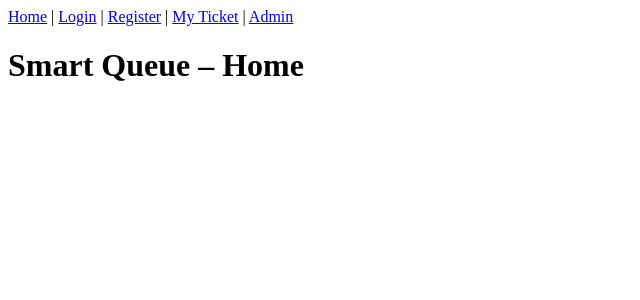
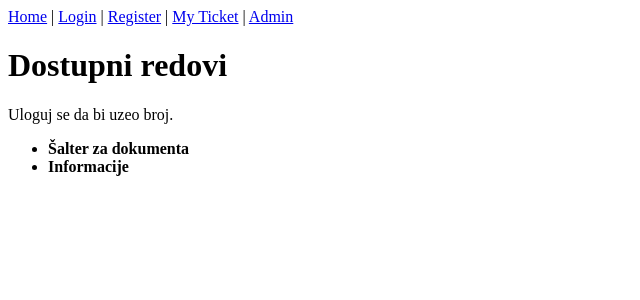
Before and after one commit to Singidunum64/Smart-Queue, a React (Vite) app: page / in a window 1280 px wide. Shown: the top 300 px of the page, without its empty margins (0-640 px from the left). Built offline with nearby package versions, Linux system fonts and the light colour scheme; data requests are answered from the project's data file.

Commit message:
User queue browsing and ticket creation

```diff
--- a/db.json
+++ b/db.json
@@ -27,5 +27,13 @@
       "active": true
     }
   ],
-  "tickets": []
+  "tickets": [
+    {
+      "id": "d241",
+      "queueId": "1",
+      "userId": "c0e3",
+      "number": 1,
+      "status": "waiting"
+    }
+  ]
 }
--- a/src/pages/Home.jsx
+++ b/src/pages/Home.jsx
@@ -1,5 +1,66 @@
+import { useEffect, useState } from "react";
+import { useAuth } from "../context/AuthContext";
+
 const Home = () => {
-  return <h1>Smart Queue – Home</h1>;
+  const [queues, setQueues] = useState([]);
+  const { user } = useAuth();
+
+  useEffect(() => {
+    fetch("http://localhost:3001/queues")
+      .then((res) => res.json())
+      .then((data) => setQueues(data));
+  }, []);
+
+  const takeTicket = async (queueId) => {
+    if (!user) return;
+
+    const res = await fetch(
+      `http://localhost:3001/tickets?queueId=${queueId}`
+    );
+    const tickets = await res.json();
+
+    const nextNumber = tickets.length + 1;
+
+    const newTicket = {
+      queueId,
+      userId: user.id,
+      number: nextNumber,
+      status: "waiting",
+    };
+
+    await fetch("http://localhost:3001/tickets", {
+      method: "POST",
+      headers: { "Content-Type": "application/json" },
+      body: JSON.stringify(newTicket),
+    });
+
+    alert(`Vaš broj u redu je ${nextNumber}`);
+  };
+
+  return (
+    <div>
+      <h1>Dostupni redovi</h1>
+
+      {!user && <p>Uloguj se da bi uzeo broj.</p>}
+
+      <ul>
+        {queues.map((queue) => (
+          <li key={queue.id}>
+            <strong>{queue.name}</strong>
+
+            {user && user.role === "user" && (
+              <button
+                style={{ marginLeft: "10px" }}
+                onClick={() => takeTicket(queue.id)}
+              >
+                Uzmi broj
+              </button>
+            )}
+          </li>
+        ))}
+      </ul>
+    </div>
+  );
 };
 
 export default Home;
--- a/src/pages/MyTicket.jsx
+++ b/src/pages/MyTicket.jsx
@@ -1,5 +1,33 @@
+import { useEffect, useState } from "react";
+import { useAuth } from "../context/AuthContext";
+
 const MyTicket = () => {
-  return <h1>My Tickets</h1>;
+  const { user } = useAuth();
+  const [ticket, setTicket] = useState(null);
+
+  useEffect(() => {
+    if (!user) return;
+
+    fetch(`http://localhost:3001/tickets?userId=${user.id}`)
+      .then((res) => res.json())
+      .then((data) => {
+        if (data.length > 0) {
+          setTicket(data[data.length - 1]);
+        }
+      });
+  }, [user]);
+
+  if (!ticket) {
+    return <p>Nemate aktivan broj.</p>;
+  }
+
+  return (
+    <div>
+      <h2>Moj broj u redu</h2>
+      <p><strong>Redni broj:</strong> {ticket.number}</p>
+      <p><strong>Status:</strong> {ticket.status}</p>
+    </div>
+  );
 };
 
 export default MyTicket;
```
